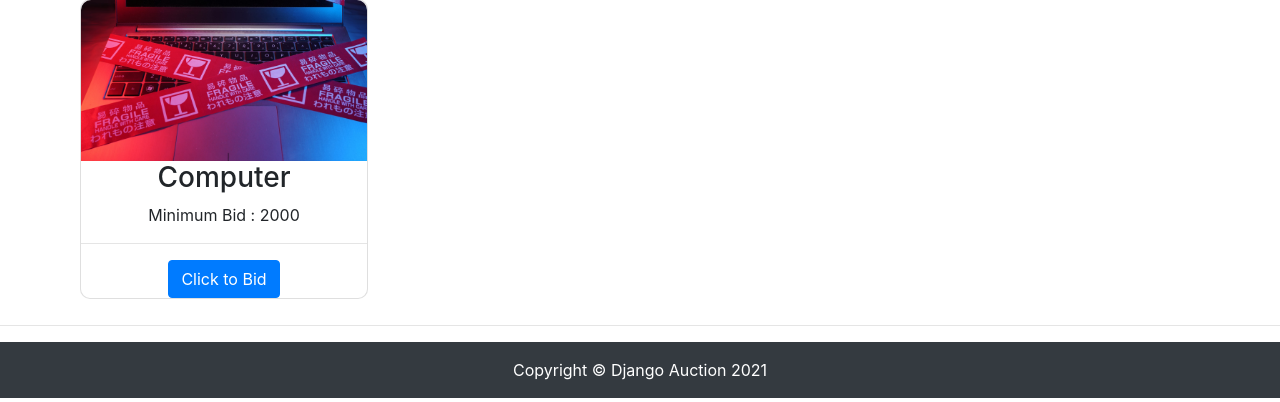
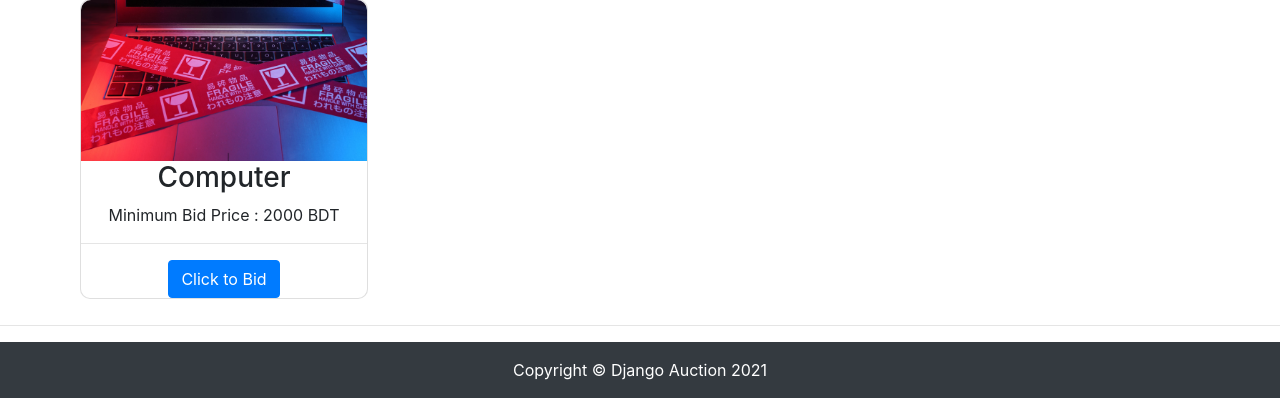
Before and after one commit to nasiriubat/First-django-auction, a Django app: page /account/running in a window 1280 px wide. Shown: the part 374-776 px from the top of the page. Run offline with Django 3.2, Linux system fonts and the light colour scheme; a user stored in the database is signed in; data comes from the database, SQL or seed files in the repository; some libraries are stand-ins or nearby versions.

Commit message:
custom-admin2

```diff
--- a/templates/adminview/completed.html
+++ b/templates/adminview/completed.html
@@ -14,7 +14,7 @@
             </div>
             <div class="text-center">
                <h3>{{ product.title }}</h3>
-               <p>Minimum Bid : {{ product.minBidPrice }}</p>
+               <p>Minimum Bid Price : {{ product.minBidPrice }}  BDT</p>
                <hr>
                <a class="btn btn-primary" href="{%url 'singleproduct' product.id %}">Click to Bid</a>
             </div>
--- a/templates/adminview/running.html
+++ b/templates/adminview/running.html
@@ -14,7 +14,7 @@
             </div>
             <div class="text-center">
                <h3>{{ product.title }}</h3>
-               <p>Minimum Bid : {{ product.minBidPrice }}</p>
+               <p>Minimum Bid Price : {{ product.minBidPrice }}  BDT</p>
                <hr>
                <a class="btn btn-primary" href="{%url 'singleproduct' product.id %}">Click to Bid</a>
             </div>
```
